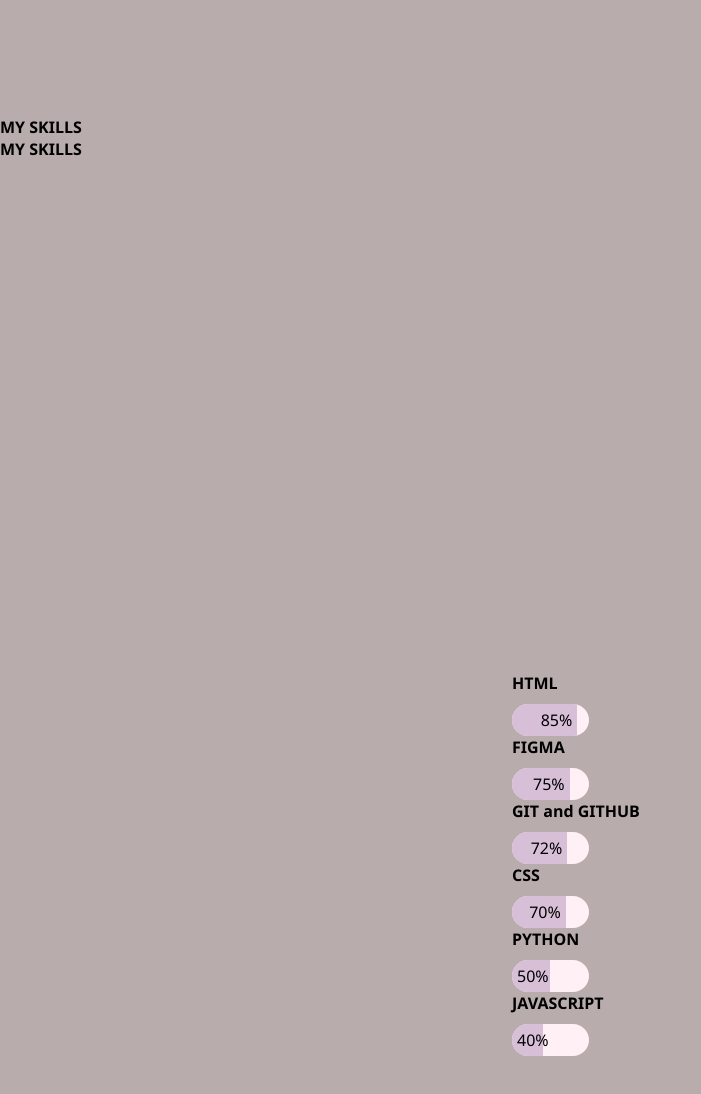
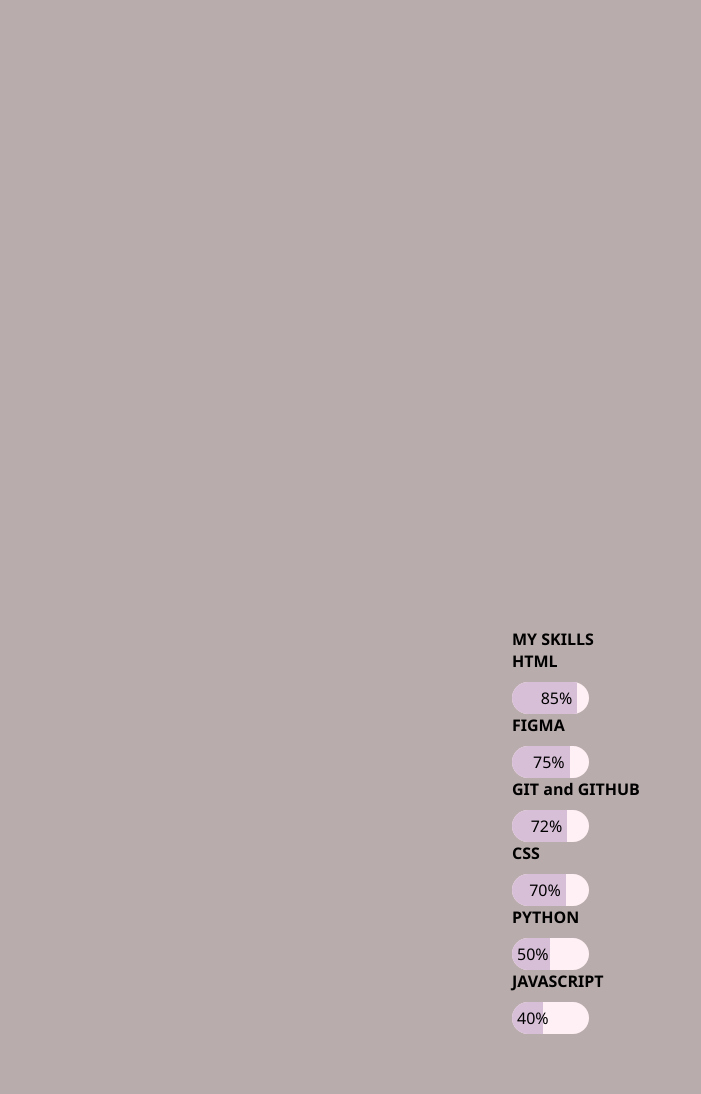
Before and after one commit to Cynthia-Mpano/practice, a plain HTML site: page index.html in a window 1280 px wide. Shown: the part 1040-2134 px from the top of the page, without its empty margins (0-701 px from the left). Drawn offline with Linux system fonts and the light colour scheme.

Commit message:
Update index.html

```diff
--- a/index.html
+++ b/index.html
@@ -37,9 +37,8 @@
                 that improve workflows </br>and deliver results. Let's collaborate
                 and bring your ideas to life!</br></p></font>
         </div>
+        <div id="skills" class="skills">
             <P><B>MY SKILLS</B></P>
-            <P><B>MY SKILLS</B></P>
-        <div id="skills" class="skills">
             <div class="my_skills">
                 <div class="skill-name"><b>HTML</b></div>
             </div>
```
